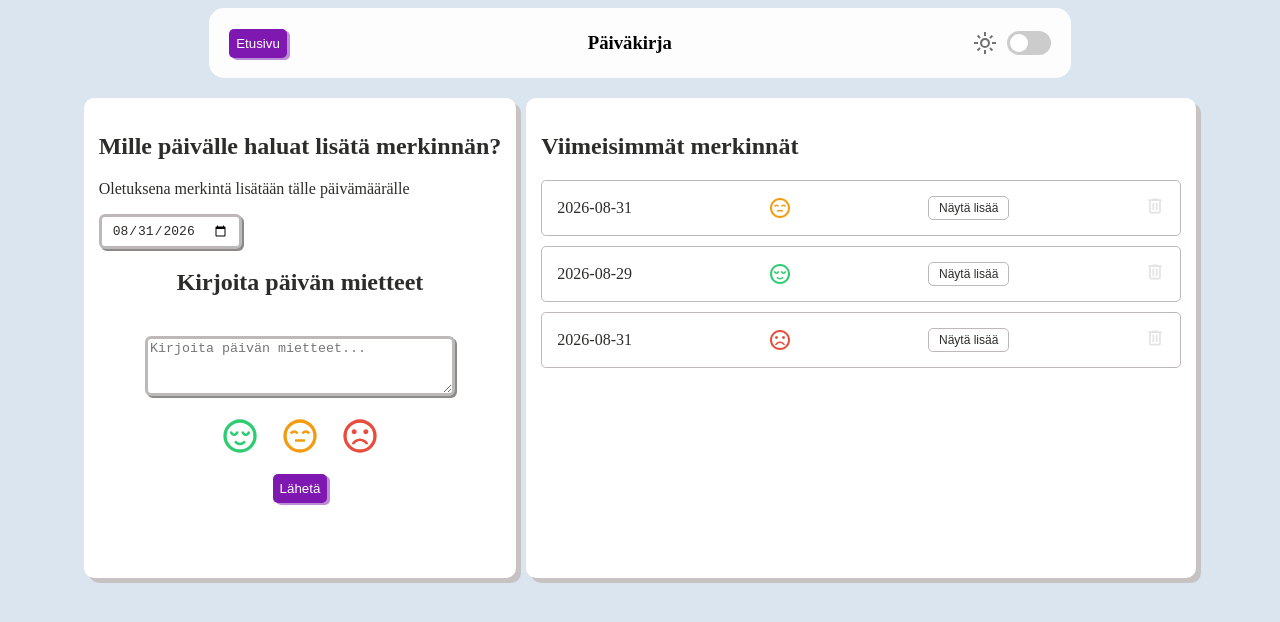
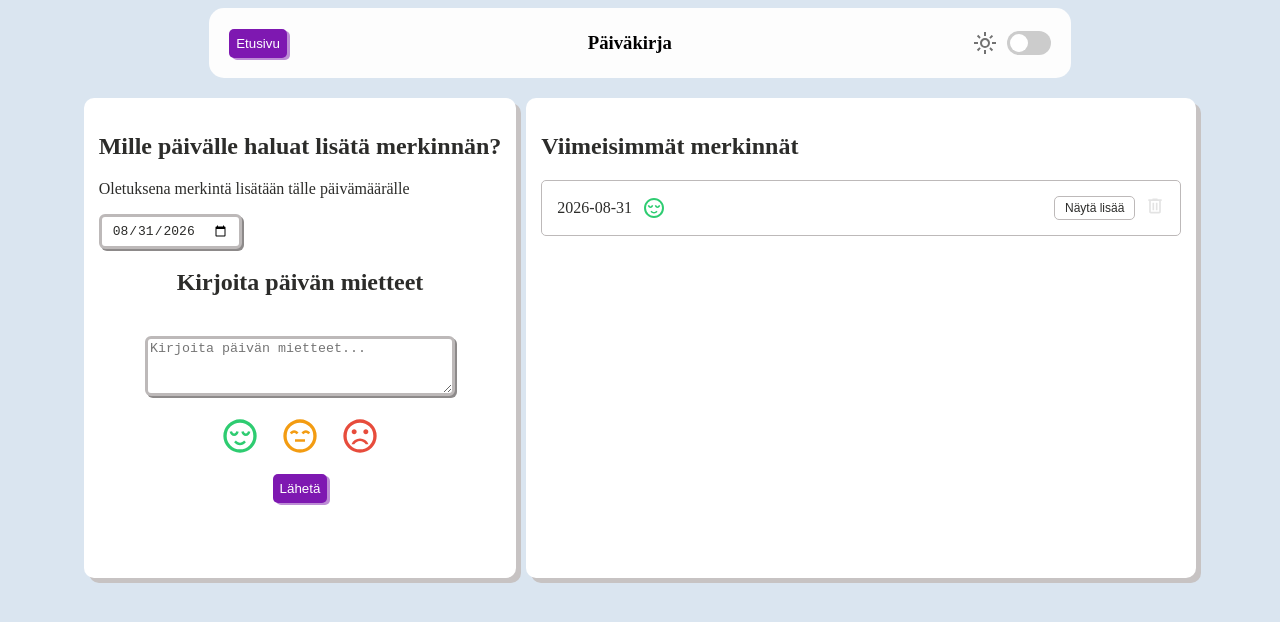
Before and after one commit to PorkkanaRaastin/Mood-tracker, a React (Vite) app in the folder MieliaTracker/: page /paivakirja in a window 1280 px wide. Shown: the top 622 px of the page. Built offline with nearby package versions, Linux system fonts and the light colour scheme; data requests are answered from the project's data file.

Commit message:
päiväkirja valmis

```diff
--- a/MieliaTracker/db.json
+++ b/MieliaTracker/db.json
@@ -22,21 +22,9 @@
   "paivakirjaEntries": [
     {
       "date": "2026-08-31",
-      "text": "Maanantai. EI kivaa. Väsyttää ja pitäis koodaa. Sukka on märkä ja on nälkä. Kotiin ois kiva päästä mutta ehkä puol kolme pääsee...",
-      "mood": "neutral",
-      "id": "GKxO1kqCdSQ"
-    },
-    {
-      "date": "2026-08-29",
-      "text": "Ihan jees fiilikset. Elämä hymyilee koska VIIKONLOPPU!!",
+      "text": "gwdhjoidfwuoi",
       "mood": "good",
-      "id": "l_ge95dyQWo"
-    },
-    {
-      "date": "2026-08-31",
-      "text": "Vituttaa",
-      "mood": "bad",
-      "id": "E544ndWDs4g"
+      "id": "MGYoHN2xUes"
     }
   ],
   "$schema": "./node_modules/json-server/schema.json"
--- a/MieliaTracker/src/index.css
+++ b/MieliaTracker/src/index.css
@@ -9,6 +9,7 @@
     --input-border: #bdb9b9;
     --input-shadow: #8d8a8a;
     --color-scheme: light;
+    --mood-glow-color: rgba(0, 0, 0, 0.6);
 }
 
 [data-theme='dark'] {
@@ -22,6 +23,7 @@
     --input-border: #3a3a3a;
     --input-shadow: #000;
     --color-scheme: dark;
+    --mood-glow-color: rgba(255, 255, 255, 0.8);
 }
 
 body {
--- a/MieliaTracker/src/pages/Paivakirja.jsx
+++ b/MieliaTracker/src/pages/Paivakirja.jsx
@@ -22,18 +22,22 @@ const EntryRow = ({ entry, removeEntry }) => {
     return (
           <MerkintaRivi>
               <MerkintaYlarivi>
+              <VasenRyhma>
                   <span>{entry.date}</span>
                   <img
                       src={getMoodIcon(entry.mood)}
                       alt={entry.mood}
                       style={{ width: '24px', height: '24px' }}
                   />
+              </VasenRyhma>
+              <OikeaRyhma>
                   <ToggleButton onClick={() => setOpen(!open)}>
                       {open ? 'Sulje' : 'Näytä lisää'}
                   </ToggleButton>
                   <RemoveButton onClick={() => removeEntry(entry.id)}>
                       <img src={trashIcon} alt="poista" />
                   </RemoveButton>
+              </OikeaRyhma>
           </MerkintaYlarivi>
 
             {open && (
@@ -89,6 +93,31 @@ function Paivakirja() {
         return
     }
 
+    const existingEntry = entries.find(entry => entry.date === date)
+
+    if (existingEntry) {
+        const confirmUpdate = window.confirm(
+            `Tälle päivälle (${date}) on jo merkintä. Haluatko päivittää sen?`
+        )
+
+        if (!confirmUpdate) {
+            return
+        }
+
+        const updatedEntry = {
+            ...existingEntry,
+            text: text,
+            mood: mood
+        }
+
+        entryService.update(existingEntry.id, updatedEntry).then(returnedEntry => {
+            setEntries(entries.map(entry =>
+                entry.id !== existingEntry.id ? entry : returnedEntry
+            ))
+            setText('')
+            setMood(null)
+        })
+    } else {
         const newEntry = {
             date: date,
             text: text,
@@ -100,6 +129,7 @@ function Paivakirja() {
             setText('')
             setMood(null)
         })
+    }
 }
 
     return (
@@ -135,13 +165,25 @@ function Paivakirja() {
                         onChange={(event) => setText(event.target.value)}/>
                       </PaivakirjaText>
                       <PaivakirjaMoods>
-                        <button type="button" onClick={() => setMood('good')}>
+                          <button
+                              type="button"
+                              className={mood === 'good' ? 'selected' : ''}
+                              onClick={() => setMood('good')}
+                          >
                               <img src={goodIcon} alt="Hyvä" />
                           </button>
-                        <button type="button" onClick={() => setMood('neutral')}>
+                          <button
+                              type="button"
+                              className={mood === 'neutral' ? 'selected' : ''}
+                              onClick={() => setMood('neutral')}
+                          >
                               <img src={neutralIcon} alt="Neutraali" />
                           </button>
-                        <button type="button" onClick={() => setMood('bad')}>
+                          <button
+                              type="button"
+                              className={mood === 'bad' ? 'selected' : ''}
+                              onClick={() => setMood('bad')}
+                          >
                               <img src={badIcon} alt="Huono" />
                           </button>
                       </PaivakirjaMoods>
@@ -166,12 +208,31 @@ const PaivakirjaMoods = styled.div`
     border: none;
     padding: 0;
     cursor: pointer;
+    border-radius: 50%;
+    transition: filter 0.2s, transform 0.2s;
+  }
+
+  button.selected {
+    filter: drop-shadow(0 0 8px var(--mood-glow-color));
+    transform: scale(1.1);
   }
 
   img {
     width: 40px;
     height: 40px;
   }
+`
+
+const VasenRyhma = styled.div`
+    display: flex;
+    align-items: center;
+    gap: 10px;
+`
+
+const OikeaRyhma = styled.div`
+    display: flex;
+    align-items: center;
+    gap: 10px;
 `
 
 const MerkintaRivi = styled.div`
--- a/MieliaTracker/src/services/paivakirjaService.js
+++ b/MieliaTracker/src/services/paivakirjaService.js
@@ -14,4 +14,8 @@ const remove = (id) => {
     return axios.delete(`${baseUrl}/${id}`)
 }
 
-export default { getAll, create, remove }
+const update = (id, updatedEntry) => {
+    return axios.put(`${baseUrl}/${id}`, updatedEntry).then(response => response.data)
+}
+
+export default { getAll, create, remove, update }
```
Lines whose indentation alone changed are shown as unchanged.
